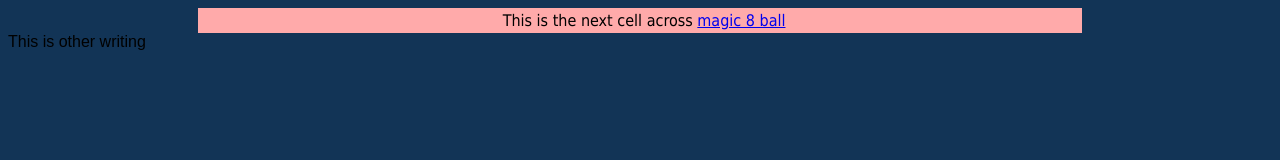
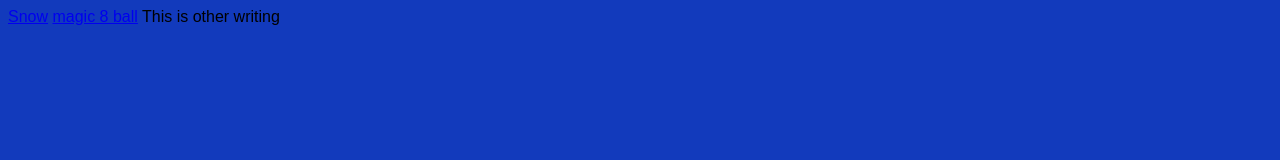
Before and after one commit to noels/kilve, a plain HTML site: page index.html in a window 1280 px wide. Drawn offline with Linux system fonts and the light colour scheme.

Commit message:
Update index.html

```diff
--- a/index.html
+++ b/index.html
@@ -7,21 +7,11 @@
 	<Style type=text/css>
 	body
 		{
-		background-color:#123456;
+		background-color:#123abc;
 		font-family: magneto, Arial, sans-serif;
 		}
-	table
-		{
-		border-width:4px;
-		border-color;green;
-		background-color:#ffaaaa;
-		width:50%;
-		text-align:center;
-		font-family:san-serif,tahoma;
-		font-size=x-large;
-		width:70%;
-	    	margin-left:15%;
-		}
+
+
 	</Style>
 
 	<Title> Home </Title>
@@ -29,22 +19,14 @@
 </head>
 
 
-<body>
+	<a href="web/snow2.html">Snow</a>
 
-	<table>
-		<tr>
-			<td>
-				<a href="hello world.html">
 
-			<td>
-				This is the next cell across
+
 				<a href="web/ball.html"> magic 8 ball</a>
 
-			</td>
-		</tr>
 
 
-	</table>
 
 This is other writing
 
```
